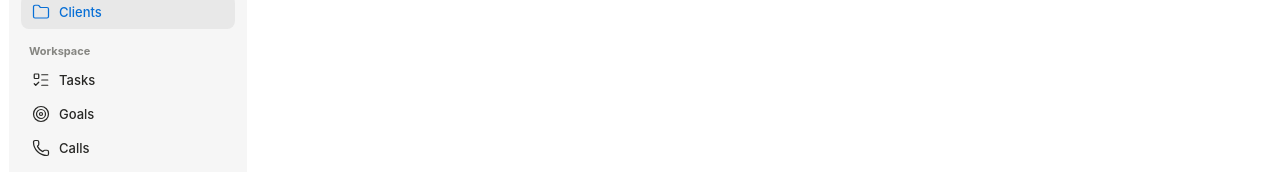
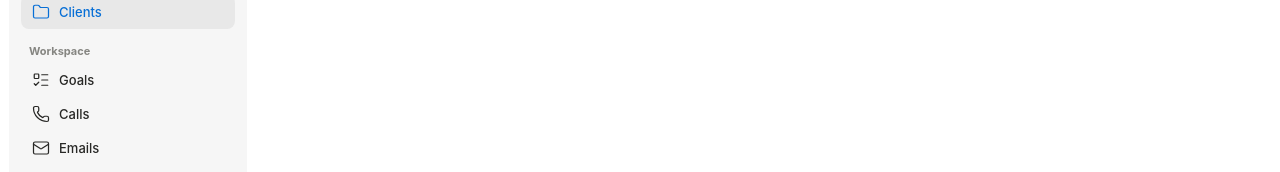
Before and after one commit to victorbash400/Frontdesk, a Next.js app: page / in a window 1280 px wide. Shown: the part 136-308 px from the top of the page. Built offline with nearby package versions, Linux system fonts and the light colour scheme; no server answers; sample sign-in values are in the browser's storage.

Commit message:
Consolidate task navigation into goals

```diff
--- a/app/components/Sidebar.tsx
+++ b/app/components/Sidebar.tsx
@@ -1,4 +1,4 @@
-import { BookOpenCheck, Command, FileText, Folder, FolderPlus, ListTodo, Mail, Phone, Puzzle, Target, Trash2, type LucideIcon } from "lucide-react";
+import { BookOpenCheck, Command, FileText, Folder, FolderPlus, ListTodo, Mail, Phone, Puzzle, Trash2, type LucideIcon } from "lucide-react";
 
 import { locationLabels } from "../lib/fileSystemSelectors";
 import type { Destination, SmartLocation } from "../types/filesystem";
@@ -10,8 +10,7 @@ const clientItems: Array<{ location: SmartLocation; icon: LucideIcon }> = [
 ];
 
 const workspaceItems: Array<{ location: SmartLocation; icon: LucideIcon }> = [
-  { location: "tasks", icon: ListTodo },
-  { location: "goals", icon: Target },
+  { location: "goals", icon: ListTodo },
   { location: "calls", icon: Phone },
   { location: "emails", icon: Mail },
   { location: "documents", icon: FileText },
```
